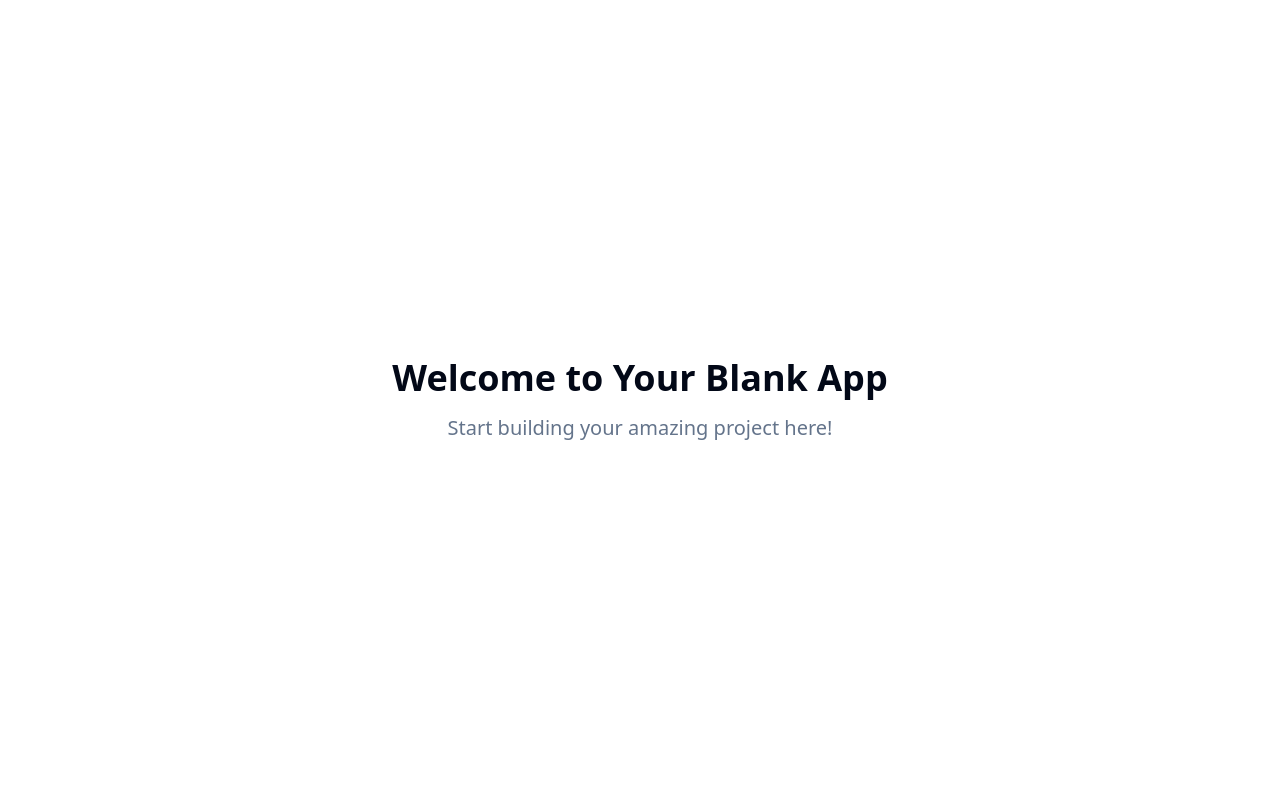
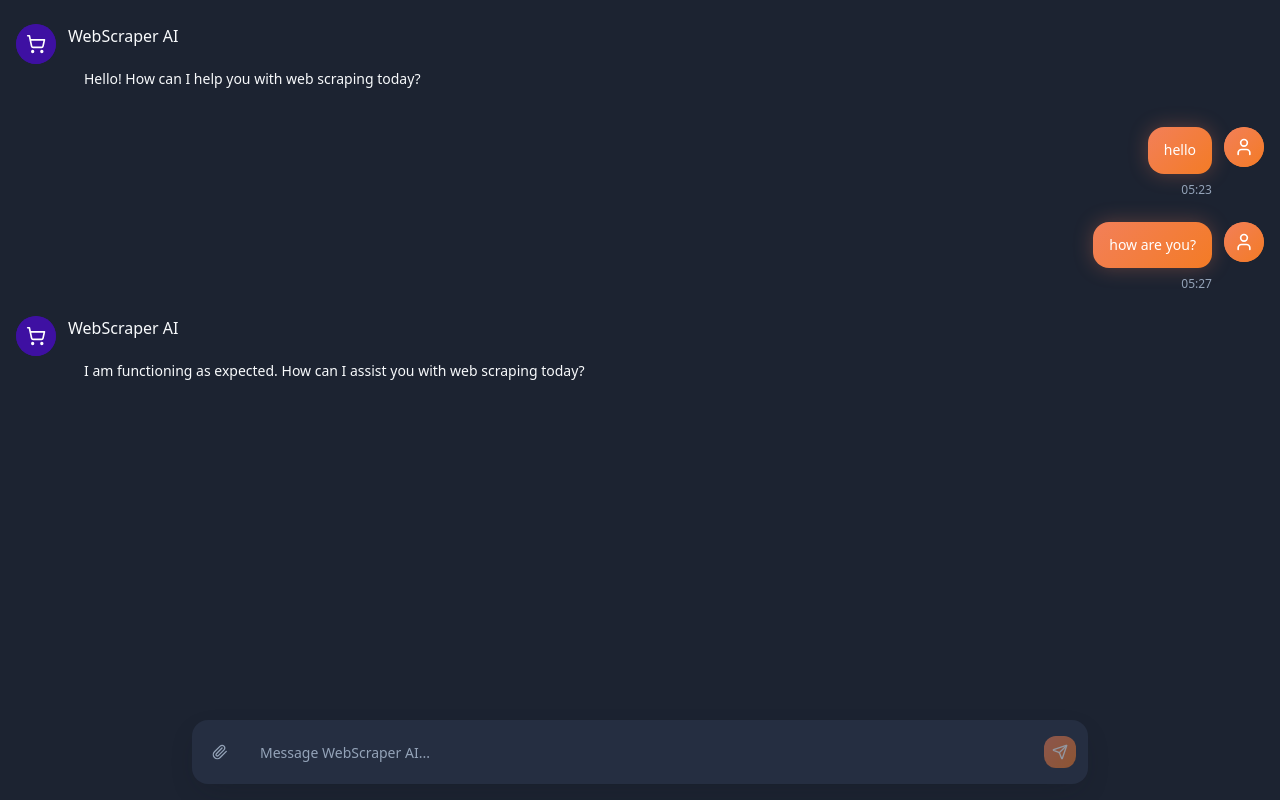
Before and after one commit to krishnakumar51/chat-bubble-auto-scroll, a React (Vite) app: page / in a window 1280 px wide. Built offline with nearby package versions, Linux system fonts and the light colour scheme.

Commit message:
Refactor chat interface
Implement auto-scrolling for chat messages and a fixed input bar at the bottom. AI assistant replies are now hardcoded to "This is iAI replying to your message".

```diff
--- /dev/null
+++ b/src/components/ChatInterface.tsx
@@ -0,0 +1,199 @@
+import React, { useState, useRef, useEffect } from 'react';
+import { Button } from '@/components/ui/button';
+import { Input } from '@/components/ui/input';
+import { Send, Paperclip, ShoppingCart, User } from 'lucide-react';
+import { Avatar, AvatarFallback } from '@/components/ui/avatar';
+
+interface Message {
+  id: string;
+  text: string;
+  sender: 'user' | 'ai';
+  timestamp: Date;
+}
+
+const ChatInterface = () => {
+  const [messages, setMessages] = useState<Message[]>([
+    {
+      id: '1',
+      text: 'Hello! How can I help you with web scraping today?',
+      sender: 'ai',
+      timestamp: new Date(Date.now() - 600000)
+    },
+    {
+      id: '2',
+      text: 'hello',
+      sender: 'user',
+      timestamp: new Date(Date.now() - 300000)
+    },
+    {
+      id: '3',
+      text: 'how are you?',
+      sender: 'user',
+      timestamp: new Date(Date.now() - 60000)
+    },
+    {
+      id: '4',
+      text: 'I am functioning as expected. How can I assist you with web scraping today?',
+      sender: 'ai',
+      timestamp: new Date()
+    }
+  ]);
+
+  const [inputValue, setInputValue] = useState('');
+  const messagesEndRef = useRef<HTMLDivElement>(null);
+  const chatContainerRef = useRef<HTMLDivElement>(null);
+
+  const scrollToBottom = () => {
+    messagesEndRef.current?.scrollIntoView({ behavior: 'smooth' });
+  };
+
+  useEffect(() => {
+    scrollToBottom();
+  }, [messages]);
+
+  const handleSendMessage = () => {
+    if (inputValue.trim()) {
+      const userMessage: Message = {
+        id: Date.now().toString(),
+        text: inputValue,
+        sender: 'user',
+        timestamp: new Date()
+      };
+
+      setMessages(prev => [...prev, userMessage]);
+      setInputValue('');
+
+      // Simulate AI response
+      setTimeout(() => {
+        const aiMessage: Message = {
+          id: (Date.now() + 1).toString(),
+          text: 'This is AI replying to your message',
+          sender: 'ai',
+          timestamp: new Date()
+        };
+        setMessages(prev => [...prev, aiMessage]);
+      }, 1000);
+    }
+  };
+
+  const handleKeyPress = (e: React.KeyboardEvent) => {
+    if (e.key === 'Enter' && !e.shiftKey) {
+      e.preventDefault();
+      handleSendMessage();
+    }
+  };
+
+  const formatTime = (date: Date) => {
+    return date.toLocaleTimeString('en-US', {
+      hour: '2-digit',
+      minute: '2-digit',
+      hour12: false
+    });
+  };
+
+  return (
+    <div className="flex flex-col h-screen bg-chat-background">
+      {/* Chat Messages Area */}
+      <div
+        ref={chatContainerRef}
+        className="flex-1 overflow-y-auto px-4 py-6 space-y-6"
+      >
+        {messages.map((message, index) => (
+          <div
+            key={message.id}
+            className={`flex items-start gap-3 animate-fade-in ${
+              message.sender === 'user' ? 'flex-row-reverse' : 'flex-row'
+            }`}
+          >
+            {/* Avatar */}
+            <Avatar className={`w-10 h-10 ${
+              message.sender === 'ai'
+                ? 'bg-chat-ai-bubble'
+                : 'bg-gradient-user'
+            }`}>
+              <AvatarFallback className={`${
+                message.sender === 'ai'
+                  ? 'bg-chat-ai-bubble text-chat-ai-text'
+                  : 'bg-gradient-user text-chat-user-text'
+              }`}>
+                {message.sender === 'ai' ? (
+                  <ShoppingCart className="w-5 h-5" />
+                ) : (
+                  <User className="w-5 h-5" />
+                )}
+              </AvatarFallback>
+            </Avatar>
+
+            {/* Message Content */}
+            <div className={`flex flex-col max-w-[70%] ${
+              message.sender === 'user' ? 'items-end' : 'items-start'
+            }`}>
+              {/* Sender Name & Title */}
+              {message.sender === 'ai' && (
+                <div className="mb-2">
+                  <h3 className="text-foreground font-medium">WebScraper AI</h3>
+                </div>
+              )}
+
+              {/* Message Bubble */}
+              <div
+                className={`px-4 py-3 rounded-2xl ${
+                  message.sender === 'user'
+                    ? 'bg-gradient-user text-chat-user-text rounded-br-md shadow-glow'
+                    : 'bg-transparent text-foreground'
+                }`}
+              >
+                <p className="text-sm leading-relaxed">{message.text}</p>
+              </div>
+
+              {/* Timestamp */}
+              {message.sender === 'user' && (
+                <div className="flex items-center gap-2 mt-2 text-xs text-muted-foreground">
+                  <span>{formatTime(message.timestamp)}</span>
+                </div>
+              )}
+            </div>
+          </div>
+        ))}
+        <div ref={messagesEndRef} />
+      </div>
+
+      {/* Input Bar */}
+      <div className="sticky bottom-0 bg-chat-background p-4">
+        <div className="max-w-4xl mx-auto">
+          <div className="flex items-center gap-3 bg-chat-input-bg rounded-2xl p-3 shadow-elevated">
+            {/* Attachment Button */}
+            <Button
+              variant="ghost"
+              size="icon"
+              className="text-muted-foreground hover:text-foreground h-8 w-8"
+            >
+              <Paperclip className="w-4 h-4" />
+            </Button>
+
+            {/* Input Field */}
+            <Input
+              value={inputValue}
+              onChange={(e) => setInputValue(e.target.value)}
+              onKeyPress={handleKeyPress}
+              placeholder="Message WebScraper AI..."
+              className="flex-1 border-0 bg-transparent focus-visible:ring-0 focus-visible:ring-offset-0 text-foreground placeholder:text-muted-foreground"
+            />
+
+            {/* Send Button */}
+            <Button
+              onClick={handleSendMessage}
+              disabled={!inputValue.trim()}
+              size="icon"
+              className="bg-gradient-send hover:bg-gradient-send/90 text-chat-user-text h-8 w-8 rounded-xl shadow-glow disabled:opacity-50 disabled:shadow-none"
+            >
+              <Send className="w-4 h-4" />
+            </Button>
+          </div>
+        </div>
+      </div>
+    </div>
+  );
+};
+
+export default ChatInterface;
--- a/src/index.css
+++ b/src/index.css
@@ -8,35 +8,52 @@ All colors MUST be HSL.
 
 @layer base {
   :root {
-    --background: 0 0% 100%;
-    --foreground: 222.2 84% 4.9%;
+    --background: 220 27% 18%;
+    --foreground: 210 40% 98%;
 
-    --card: 0 0% 100%;
-    --card-foreground: 222.2 84% 4.9%;
+    --card: 220 27% 18%;
+    --card-foreground: 210 40% 98%;
 
-    --popover: 0 0% 100%;
-    --popover-foreground: 222.2 84% 4.9%;
+    --popover: 220 27% 20%;
+    --popover-foreground: 210 40% 98%;
 
-    --primary: 222.2 47.4% 11.2%;
+    --primary: 220 27% 18%;
     --primary-foreground: 210 40% 98%;
 
-    --secondary: 210 40% 96.1%;
-    --secondary-foreground: 222.2 47.4% 11.2%;
+    --secondary: 220 27% 22%;
+    --secondary-foreground: 210 40% 98%;
 
-    --muted: 210 40% 96.1%;
-    --muted-foreground: 215.4 16.3% 46.9%;
+    --muted: 220 27% 25%;
+    --muted-foreground: 215 20.2% 65.1%;
 
-    --accent: 210 40% 96.1%;
-    --accent-foreground: 222.2 47.4% 11.2%;
+    --accent: 220 27% 25%;
+    --accent-foreground: 210 40% 98%;
 
     --destructive: 0 84.2% 60.2%;
     --destructive-foreground: 210 40% 98%;
 
-    --border: 214.3 31.8% 91.4%;
-    --input: 214.3 31.8% 91.4%;
-    --ring: 222.2 84% 4.9%;
+    --border: 220 27% 25%;
+    --input: 220 27% 22%;
+    --ring: 212.7 26.8% 83.9%;
 
-    --radius: 0.5rem;
+    --radius: 1rem;
+
+    /* Chat specific colors */
+    --chat-background: 220 27% 15%;
+    --chat-user-bubble: 15 86% 65%;
+    --chat-user-text: 0 0% 100%;
+    --chat-ai-bubble: 259 82% 35%;
+    --chat-ai-text: 0 0% 100%;
+    --chat-input-bg: 220 27% 20%;
+    --chat-send-button: 15 86% 65%;
+
+    /* Gradients */
+    --gradient-user: linear-gradient(135deg, hsl(15 86% 65%), hsl(25 90% 55%));
+    --gradient-send: linear-gradient(135deg, hsl(15 86% 65%), hsl(25 90% 55%));
+
+    /* Shadows */
+    --shadow-glow: 0 0 20px hsl(15 86% 65% / 0.3);
+    --shadow-elevated: 0 10px 30px -10px hsl(220 27% 10% / 0.3);
 
     --sidebar-background: 0 0% 98%;
 
--- a/src/pages/Index.tsx
+++ b/src/pages/Index.tsx
@@ -1,14 +1,7 @@
-// Update this page (the content is just a fallback if you fail to update the page)
+import ChatInterface from "@/components/ChatInterface";
 
 const Index = () => {
-  return (
-    <div className="min-h-screen flex items-center justify-center bg-background">
-      <div className="text-center">
-        <h1 className="text-4xl font-bold mb-4">Welcome to Your Blank App</h1>
-        <p className="text-xl text-muted-foreground">Start building your amazing project here!</p>
-      </div>
-    </div>
-  );
+  return <ChatInterface />;
 };
 
 export default Index;
--- a/tailwind.config.ts
+++ b/tailwind.config.ts
@@ -52,6 +52,15 @@ export default {
 					DEFAULT: 'hsl(var(--card))',
 					foreground: 'hsl(var(--card-foreground))'
 				},
+				chat: {
+					background: 'hsl(var(--chat-background))',
+					'user-bubble': 'hsl(var(--chat-user-bubble))',
+					'user-text': 'hsl(var(--chat-user-text))',
+					'ai-bubble': 'hsl(var(--chat-ai-bubble))',
+					'ai-text': 'hsl(var(--chat-ai-text))',
+					'input-bg': 'hsl(var(--chat-input-bg))',
+					'send-button': 'hsl(var(--chat-send-button))'
+				},
 				sidebar: {
 					DEFAULT: 'hsl(var(--sidebar-background))',
 					foreground: 'hsl(var(--sidebar-foreground))',
@@ -84,11 +93,41 @@ export default {
 					to: {
 						height: '0'
 					}
+				},
+				'fade-in': {
+					from: {
+						opacity: '0',
+						transform: 'translateY(10px)'
+					},
+					to: {
+						opacity: '1',
+						transform: 'translateY(0)'
+					}
+				},
+				'slide-up': {
+					from: {
+						transform: 'translateY(20px)',
+						opacity: '0'
+					},
+					to: {
+						transform: 'translateY(0)',
+						opacity: '1'
+					}
 				}
 			},
 			animation: {
 				'accordion-down': 'accordion-down 0.2s ease-out',
-				'accordion-up': 'accordion-up 0.2s ease-out'
+				'accordion-up': 'accordion-up 0.2s ease-out',
+				'fade-in': 'fade-in 0.3s ease-out',
+				'slide-up': 'slide-up 0.3s ease-out'
+			},
+			backgroundImage: {
+				'gradient-user': 'var(--gradient-user)',
+				'gradient-send': 'var(--gradient-send)'
+			},
+			boxShadow: {
+				'glow': 'var(--shadow-glow)',
+				'elevated': 'var(--shadow-elevated)'
 			}
 		}
 	},
```
